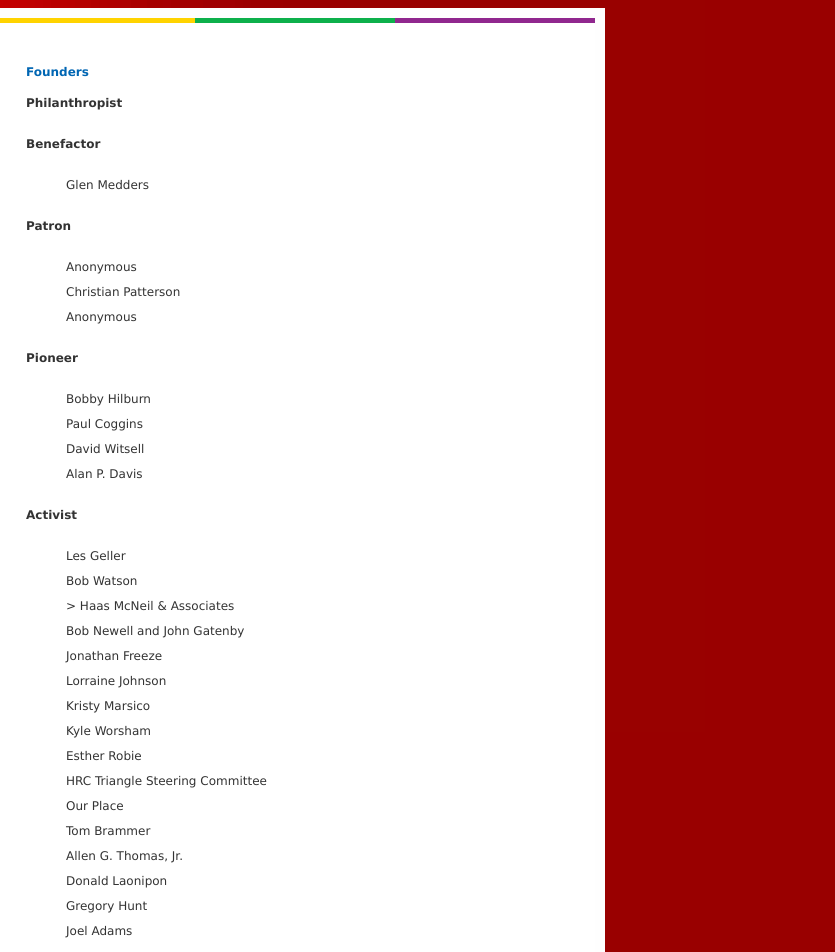
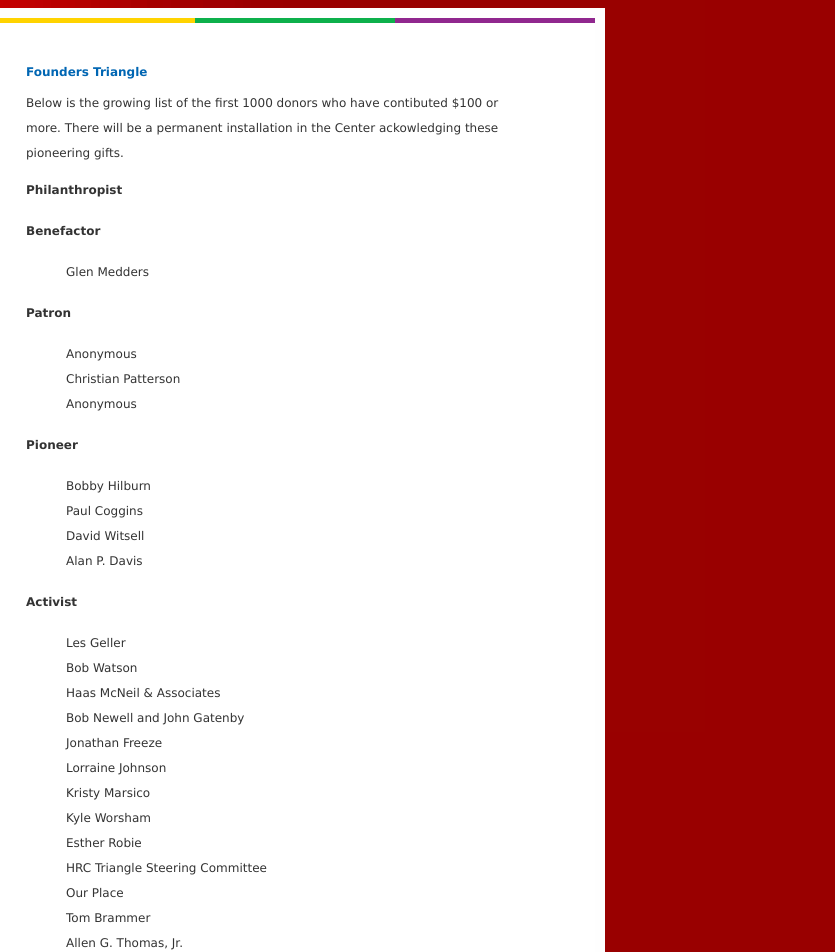
Before and after one commit to wxguychris/lgbt, a plain HTML site: page founders.html in a window 1280 px wide. Shown: the top 952 px of the page, 445-1280 px from the left. Drawn offline with Linux system fonts and the light colour scheme; files whose address does not match are found by name.

Commit message:
change founders to founders triangle, added text at top of page

```diff
--- a/founders.html
+++ b/founders.html
@@ -373,8 +373,10 @@ function MM_swapImage() { //v3.0
               </tr>
               <tr>
                 <td width="30"><img src="images/shim.gif" width="30" height="30" /></td>
-                <td><p class="bluebold">Founders</p>
+                <td><p class="bluebold">Founders Triangle</p>
                   <p class="body">
+				    <p class="body">Below is the growing list of the first 1000 donors who have contibuted $100 or more. There will be a
+						permanent installation in the Center ackowledging these pioneering gifts.</p>
 					<p class="bodybold">Philanthropist </p>
 					  <blockquote><p class="body"></p></blockquote>
 					<p class="bodybold">Benefactor </p>
@@ -397,7 +399,7 @@ function MM_swapImage() { //v3.0
 					<p class="bodybold">Activist</p>
 					  <blockquote><p class="body">
 					    Les Geller<br/>
-						Bob Watson<br/>>
+						Bob Watson<br/>
 						Haas McNeil & Associates<br/>
 						Bob Newell and John Gatenby<br/>
 						Jonathan Freeze<br/>
```
